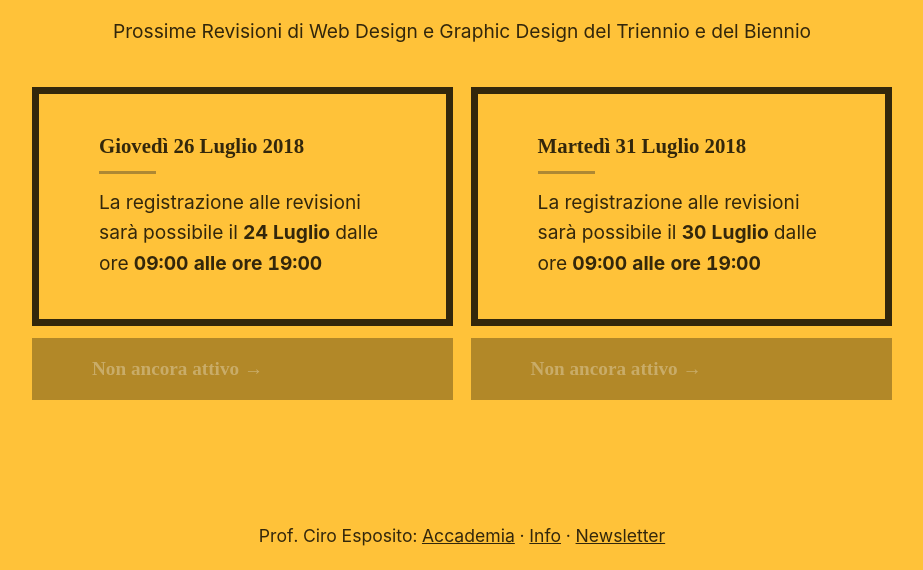
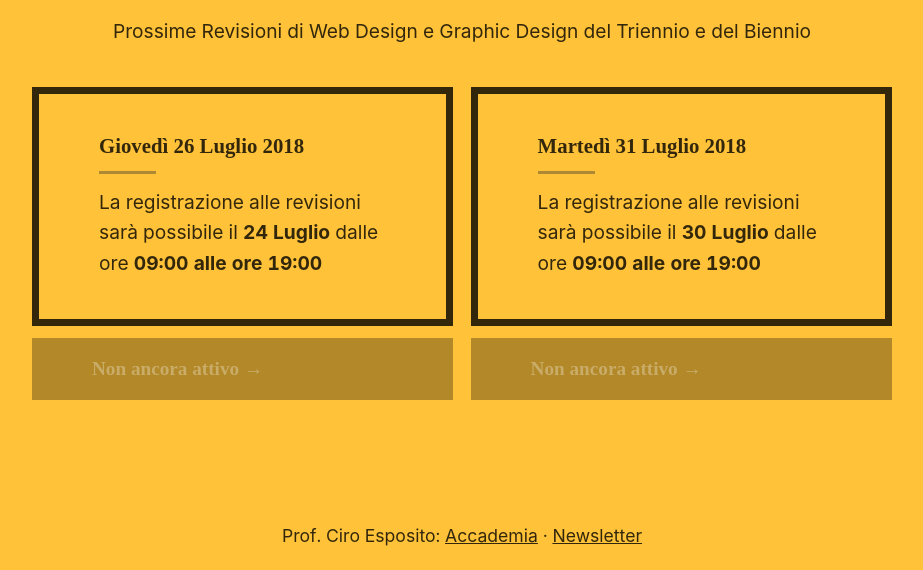
Before and after one commit to cirox/Revisioni, a plain HTML site: page index.html in a window 1280 px wide. Shown: the part 230-800 px from the top of the page, without its empty margins (178-1101 px from the left). Drawn offline with Linux system fonts and the light colour scheme; a web font is replaced by a local one.

Commit message:
Update Footer

```diff
--- a/index.html
+++ b/index.html
@@ -35,7 +35,7 @@
 		</section>
   </main>
     <footer>
-	<p>Prof. Ciro Esposito: <a href="https://www.accademiadicatania.com/docenti/CiroEsposito">Accademia</a> · <a href="https://ciroesposito.com/info">Info</a> · <a href="https://dispenser.design">Newsletter</a></p>
+	<p>Prof. Ciro Esposito: <a href="https://www.accademiadicatania.com/docenti/CiroEsposito">Accademia</a> · <a href="https://dispenser.design">Newsletter</a></p>
   </footer>
 
 	</body>
```
